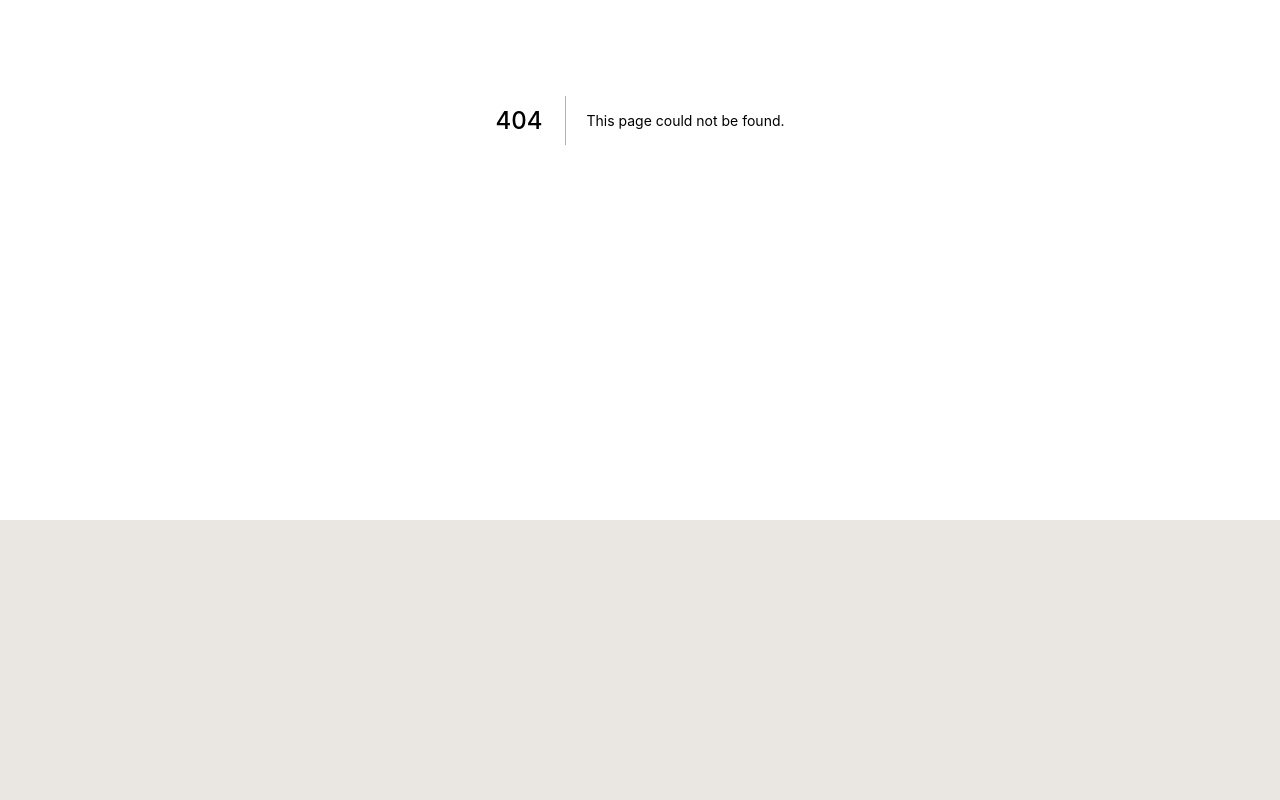
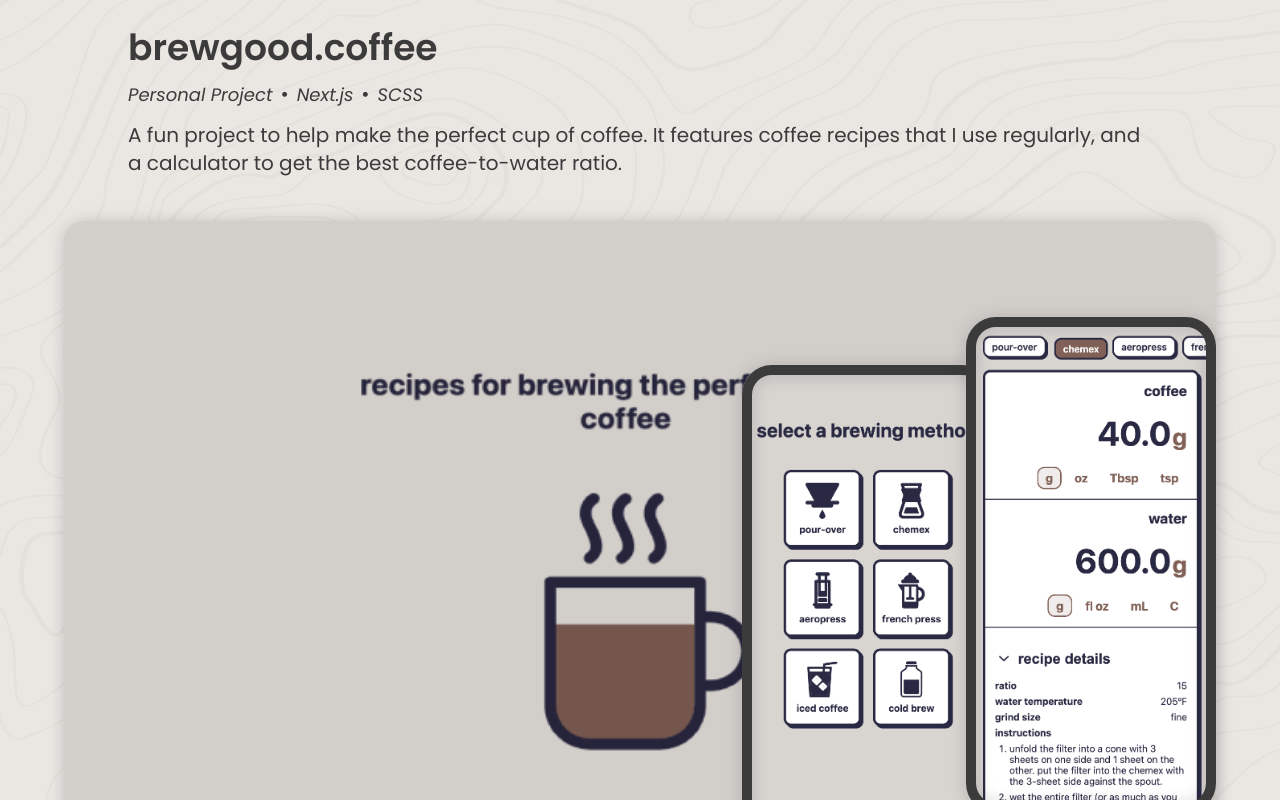
Before and after one commit to noelsner/portfolio-v2, a Next.js app: page /digital-projects in a window 1280 px wide. Before the commit this address had no page. Shown: the part 280-1080 px from the top of the page. Before the commit the page ends 800 px from the top, so only its background shows below. Built offline with nearby package versions, Linux system fonts and the light colour scheme; a web font is replaced by a local one.

Commit message:
create page for overview of digital projects

```diff
--- /dev/null
+++ b/pages/digital-projects.js
@@ -0,0 +1,112 @@
+import Head from "next/head";
+import Image from "next/image";
+import Navbar from "../components/Navbar";
+import MobileScreenshot from "../components/MobileScreenshot";
+import DesktopScreenshot from "../components/DesktopScreenshot";
+
+const projects = {
+  brewgood: {
+    name: "brewgood.coffee",
+    tags: ["Personal Project", "Next.js", "SCSS"],
+    description:
+      "A fun project to help make the perfect cup of coffee. It features coffee recipes that I use regularly, and a calculator to get the best coffee-to-water ratio.",
+    pageUrl: "/digital-projects/brewgood",
+    imgUrl: "/images/projects/brewgood-mobile-1.png",
+  },
+  spacespromo: {
+    name: "SpacesPromo.com",
+    tags: ["Personal Project", "Next.js", "SCSS"],
+    description:
+      "SpacesPromo generates images to promote Twitter Spaces. The image displays information about the Space and the Speakers.",
+    pageUrl: "/digital-projects/spacespromo",
+    imgUrl: "/images/projects/brewgood-mobile-1.png",
+  },
+  eimmigrate: {
+    name: "Project New Citizen (E-immigrate)",
+    tags: ["Volunteer Work", "Open Source Project", "React", "Node.js", "MongoDB"],
+    description:
+      "Project New Citizen is an open source web application created for the CET-ICP in collaboration with Code for San Jose. CET-ICP regularly holds workshops to help immigrants on their paths to becoming U.S. Citizens, but when they could no longer hold their in-person workshops due to COVID-19 they reached out to Code for San Jose to help move the workshop online.",
+    pageUrl: "/digital-projects/e-immigrate",
+    imgUrl: "/images/projects/brewgood-mobile-1.png",
+  },
+};
+
+const DigitalProjectOverview = ({ project, children }) => {
+  return (
+    <div className="flex flex-col items-center gap-3 mb-36">
+      <div className="max-w-5xl">
+        <h2 className="mb-3 text-4xl font-semibold">{project.name}</h2>
+        <p className="flex items-center mb-3">
+          {project.tags.map((tag, idx) => (
+            <span key={tag}>
+              <span className="text-lg italic">{tag}</span>
+              {idx < project.tags.length - 1 && <span className="mx-2 text-xl">•</span>}
+            </span>
+          ))}
+        </p>
+        <p className="text-xl">{project.description}</p>
+      </div>
+      {children}
+    </div>
+  );
+};
+
+export default function Home() {
+  return (
+    <div>
+      <Head>
+        <title>Nick Oelsner - Digital Projects</title>
+        <meta name="description" content="Nick Oelsner's Portfolio - Digital Projects" />
+        <link rel="icon" href="/favicon.ico" />
+      </Head>
+
+      <div className="min-h-screen pb-16 bg-repeat bg-topo">
+        <Navbar showName={true} />
+
+        <main>
+          <h1 className="my-20 text-center text-7xl font-header">Digital Projects</h1>
+          <div className="px-4 mx-auto lg:px-12">
+            <DigitalProjectOverview project={projects.brewgood}>
+              <div className="relative w-full h-full max-w-6xl mx-auto mt-8 mb-24">
+                <DesktopScreenshot
+                  imgUrl="/images/projects/brewgood-desktop-1.png"
+                  alt="brewgood.coffee screenshot"
+                  className="relative inset-0 w-2/3"
+                />
+                <MobileScreenshot
+                  imgUrl={"/images/projects/brewgood-mobile-2.png"}
+                  alt={projects.brewgood.name}
+                  className="absolute top-36 right-56"
+                  small
+                />
+                <MobileScreenshot
+                  imgUrl="/images/projects/brewgood-mobile-3.png"
+                  alt={projects.brewgood.name}
+                  className="absolute right-0 top-24"
+                  small
+                />
+              </div>
+            </DigitalProjectOverview>
+
+            <DigitalProjectOverview project={projects.spacespromo}>
+              <div className="relative w-full h-full max-w-6xl mx-auto mt-8">
+                <DesktopScreenshot
+                  imgUrl="/images/projects/spacespromo-desktop-1.png"
+                  alt="spacespromo screenshot"
+                  className="relative inset-0 w-[55%]"
+                  priority={true}
+                />
+                <DesktopScreenshot
+                  imgUrl="/images/projects/spacespromo-desktop-2.png"
+                  alt="spacespromo screenshot"
+                  className="absolute right-0 w-[55%] top-16"
+                  priority={true}
+                />
+              </div>
+            </DigitalProjectOverview>
+          </div>
+        </main>
+      </div>
+    </div>
+  );
+}
```
